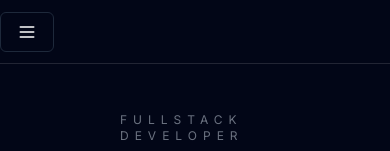
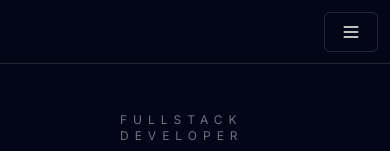
Before and after one commit to Guilherme-RNovaes/portfolioV2, a Next.js app: page / in a window 390 px wide. Shown: the top 151 px of the page. Built offline with nearby package versions, Linux system fonts and the light colour scheme.

Commit message:
style: some style adjustments in Header.tsx and UserAvatar.tsx

```diff
--- a/app/_components/Header.tsx
+++ b/app/_components/Header.tsx
@@ -62,8 +62,8 @@ export default function Header({ }: NavbarProps) {
           {socialButtons}
         </div>
       </motion.div>
-      <div className="flex md:hidden items-center justify-between w-full mr-3">
-        {isActiveRoute('/') ? '' : <UserAvatar />}
+      <div className={`flex md:hidden items-center w-full mr-3 ${isActiveRoute('/') ? 'justify-end' : 'justify-between'}`}>
+        {isActiveRoute('/') ? ' ' : <UserAvatar />}
         <Sheet>
           <SheetTrigger asChild>
             <Button variant="outline"><Menu size={20} /></Button>
--- a/app/_components/UserAvatar.tsx
+++ b/app/_components/UserAvatar.tsx
@@ -14,8 +14,8 @@ export default function UserAvatar({ }: Props) {
         <AvatarFallback>GN</AvatarFallback>
       </Avatar>
       <div>
-        <h1 className="text-sm font-semibold">{userProps.name}</h1>
-        <p className="text-xs text-gray-400">{userProps.profession}</p>
+        <p className="text-xs text-gray-400 tracking-[3px]">{userProps.profession}</p>
+        <h1 className="text-sm font-semibold tracking-widest">{userProps.name}</h1>
       </div>
     </div>
   )
```
